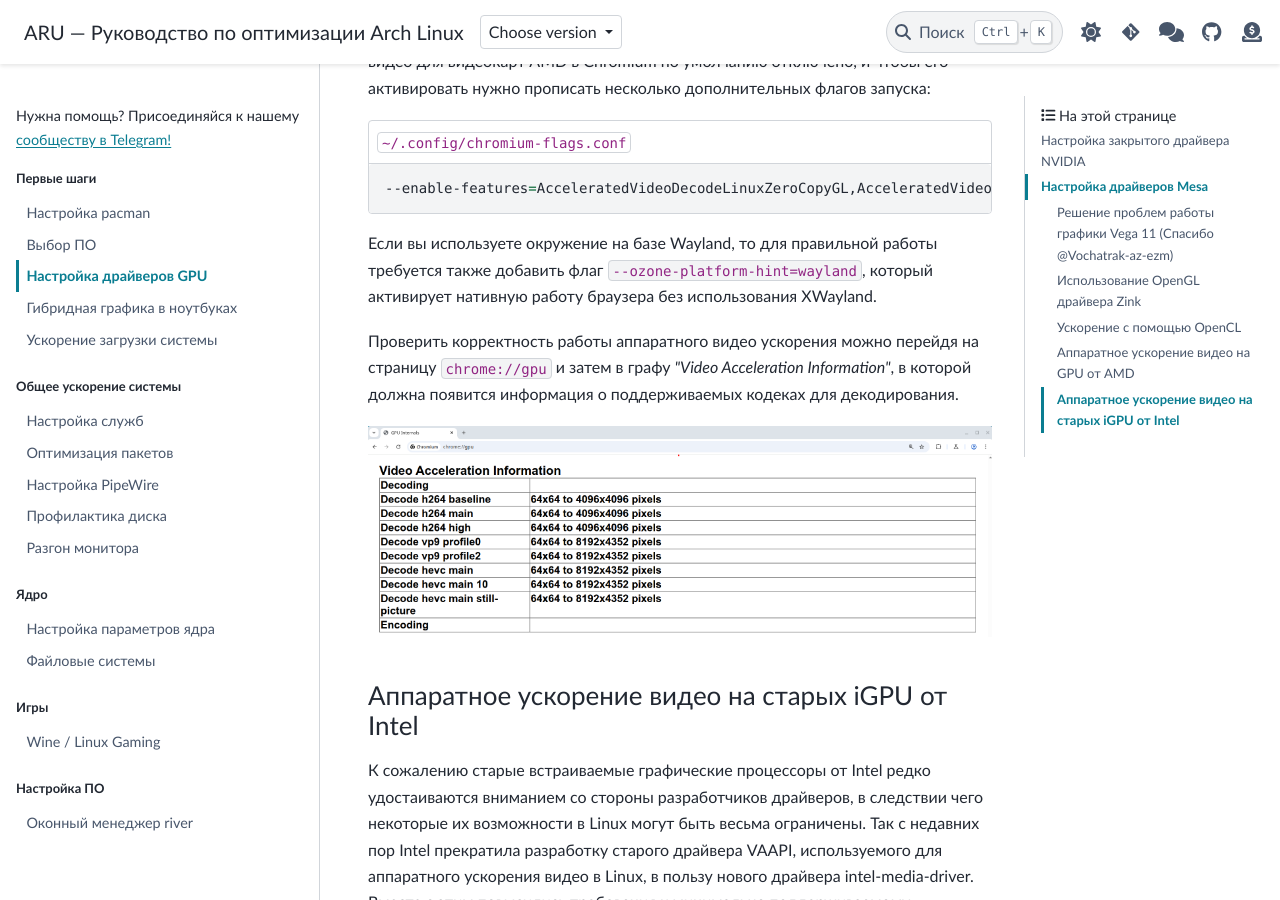
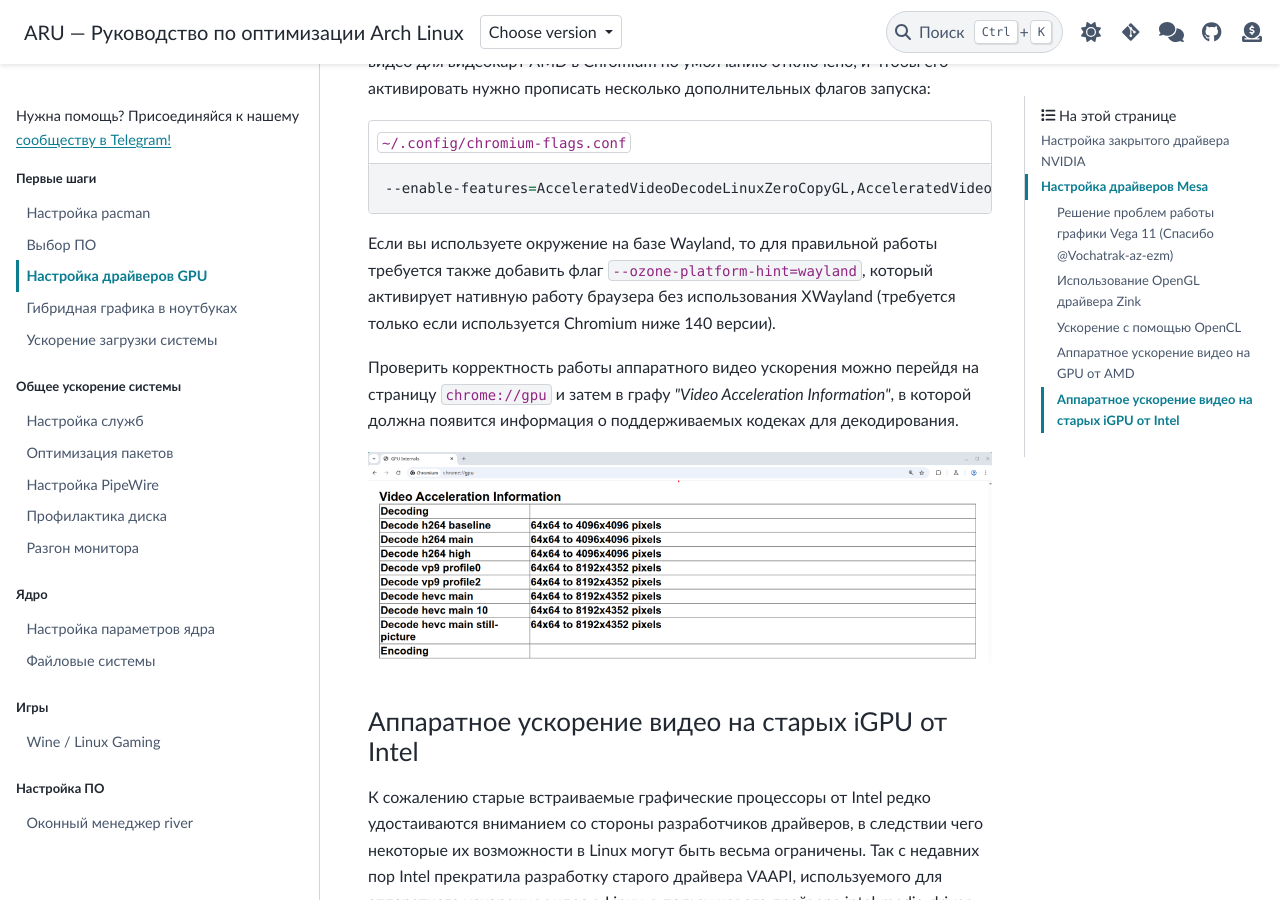
Before and after one commit to ventureoo/ARU, a Sphinx documentation site: the page built from docs/source/drivers.rst, in a window 1280 px wide and 900 px high, scrolled down 6877 px. Built offline with Sphinx 7.4.7 and the PyData theme 0.15.4, drawn with Linux system fonts in a browser that asks for light colours.

Commit message:
first-steps/drivers: Wayland is enabled by default in Chromium 140+
Signed-off-by: Vasiliy Stelmachenok <ventureo@cachyos.org>

```diff
--- a/docs/source/drivers.rst
+++ b/docs/source/drivers.rst
@@ -357,7 +357,8 @@
 Если вы используете окружение на базе Wayland, то для правильной
 работы требуется также добавить флаг
 ``--ozone-platform-hint=wayland``, который активирует нативную работу
-браузера без использования XWayland.
+браузера без использования XWayland (требуется только если
+используется Chromium ниже 140 версии).
 
 Проверить корректность работы аппаратного видео ускорения можно
 перейдя на страницу ``chrome://gpu`` и затем в графу *"Video
```
